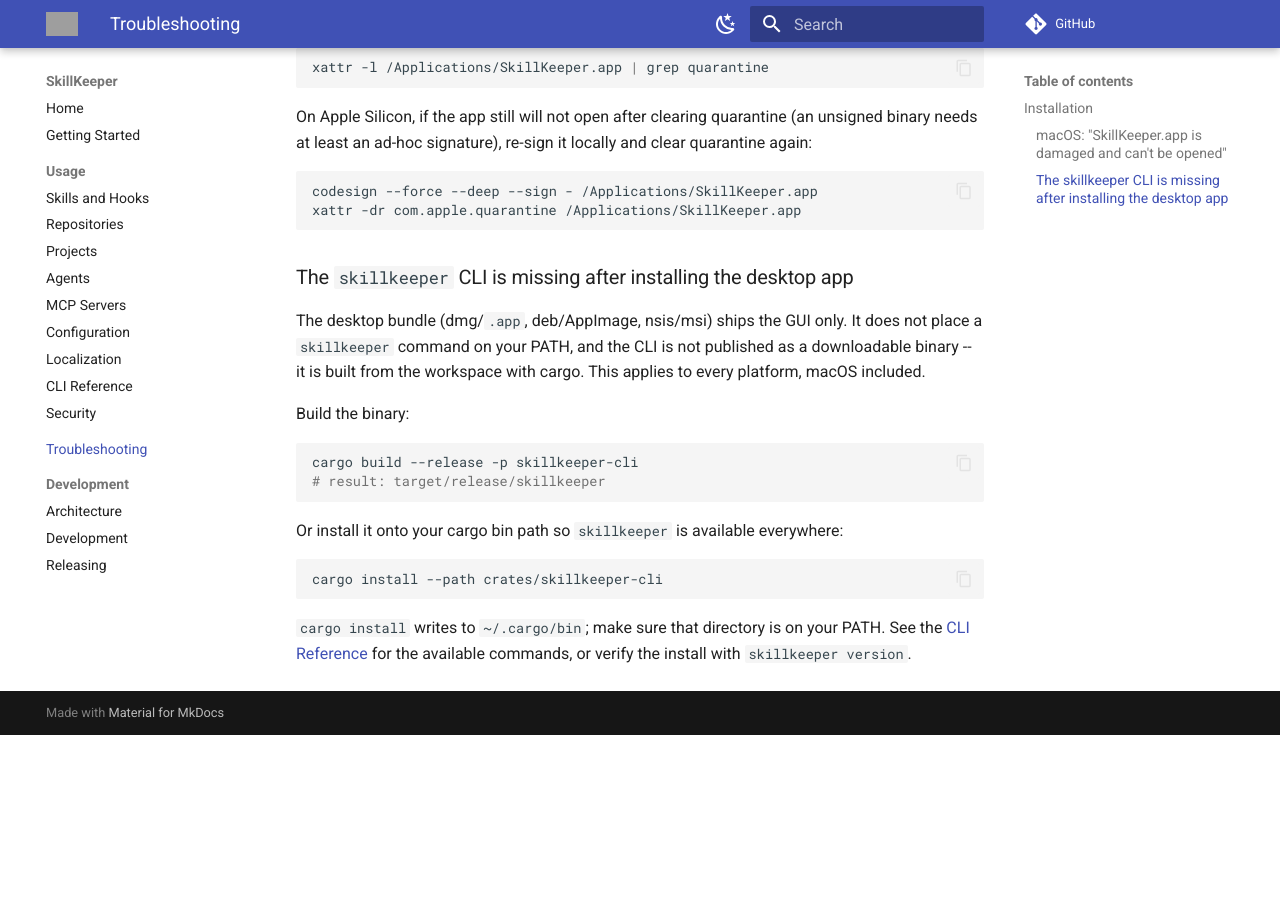
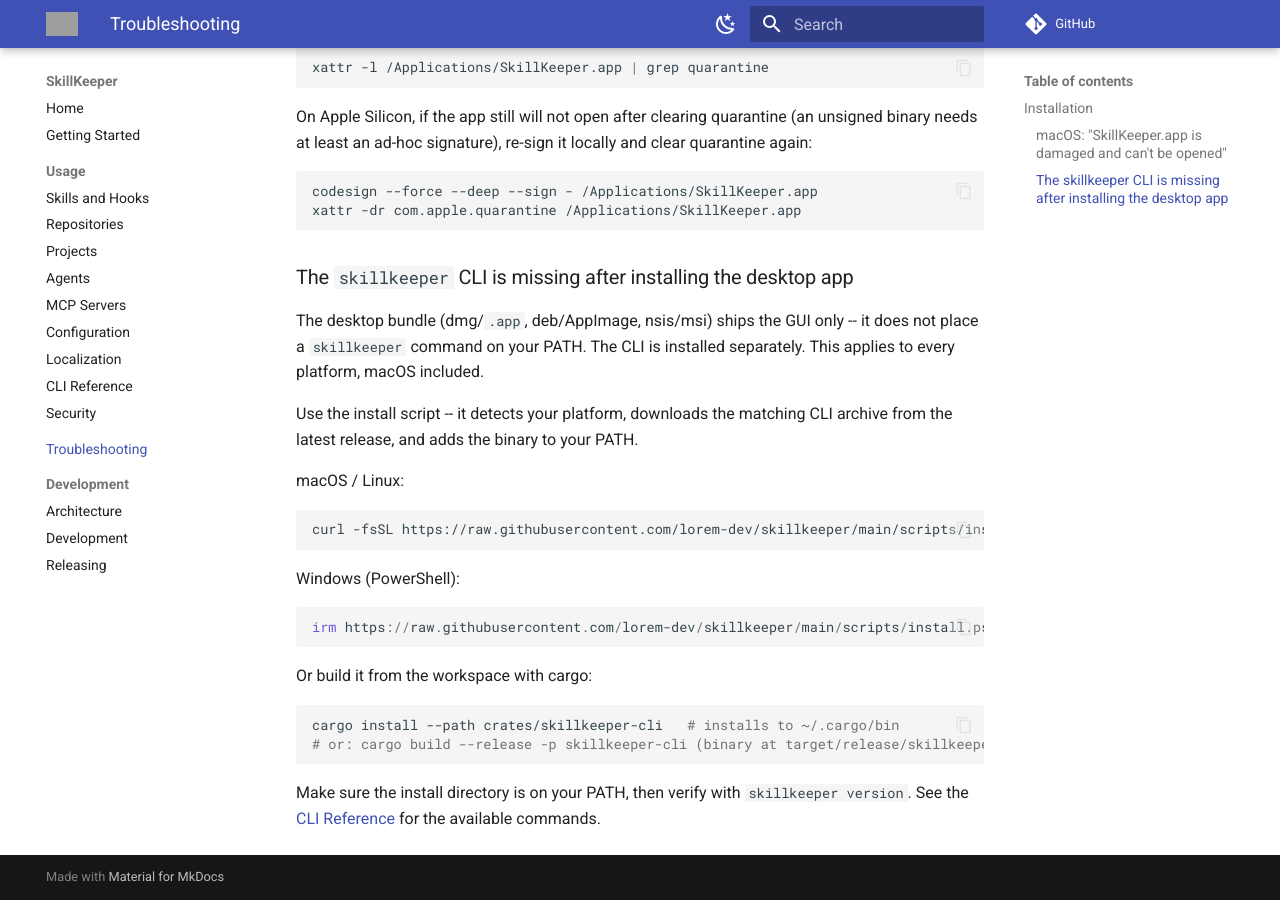
Before and after one commit to lorem-dev/skillkeeper, an MkDocs documentation site: the page built from docs/troubleshooting.md, in a window 1280 px wide and 900 px high, scrolled down 603 px. Built offline with MkDocs 1.6.1 and Material for MkDocs 9.7.7, drawn with Linux system fonts in a browser that asks for light colours; comment, search, counter and statistics services are not loaded; the version menu is left out; before the commit the page ends 1338 px from its top, so only the background shows below that; grey boxes are pictures that could not be loaded.

Commit message:
feat: publish the skillkeeper CLI and add one-line install scripts
Build and archive the standalone skillkeeper CLI per target in the release
workflow (skillkeeper-cli-<target>.tar.gz/.zip) and attach it to the GitHub
release. Add self-contained install scripts (scripts/install.sh for
macOS/Linux, scripts/install.ps1 for Windows) that detect the platform,
download the matching archive from the latest release, install the binary,
and add it to PATH. Document both front ends (desktop app vs CLI) in the
README, getting-started, and troubleshooting docs.

````diff
--- a/docs/troubleshooting.md
+++ b/docs/troubleshooting.md
@@ -36,24 +36,32 @@
 
 ### The `skillkeeper` CLI is missing after installing the desktop app
 
-The desktop bundle (dmg/`.app`, deb/AppImage, nsis/msi) ships the GUI only. It
-does not place a `skillkeeper` command on your PATH, and the CLI is not
-published as a downloadable binary -- it is built from the workspace with cargo.
-This applies to every platform, macOS included.
+The desktop bundle (dmg/`.app`, deb/AppImage, nsis/msi) ships the GUI only -- it
+does not place a `skillkeeper` command on your PATH. The CLI is installed
+separately. This applies to every platform, macOS included.
 
-Build the binary:
+Use the install script -- it detects your platform, downloads the matching CLI
+archive from the latest release, and adds the binary to your PATH.
+
+macOS / Linux:
 
 ```shell
-cargo build --release -p skillkeeper-cli
-# result: target/release/skillkeeper
+curl -fsSL https://raw.githubusercontent.com/lorem-dev/skillkeeper/main/scripts/install.sh | sh
 ```
 
-Or install it onto your cargo bin path so `skillkeeper` is available everywhere:
+Windows (PowerShell):
+
+```powershell
+irm https://raw.githubusercontent.com/lorem-dev/skillkeeper/main/scripts/install.ps1 | iex
+```
+
+Or build it from the workspace with cargo:
 
 ```shell
-cargo install --path crates/skillkeeper-cli
+cargo install --path crates/skillkeeper-cli   # installs to ~/.cargo/bin
+# or: cargo build --release -p skillkeeper-cli (binary at target/release/skillkeeper)
 ```
 
-`cargo install` writes to `~/.cargo/bin`; make sure that directory is on your
-PATH. See the [CLI Reference](usage/cli.md) for the available commands, or
-verify the install with `skillkeeper version`.
+Make sure the install directory is on your PATH, then verify with
+`skillkeeper version`. See the [CLI Reference](usage/cli.md) for the available
+commands.
````
Also changed, not shown: CHANGES.md (+9 -0 lines), README.md (+22 -1 lines), docs/getting-started.md (+32 -4 lines), 3 other files.
